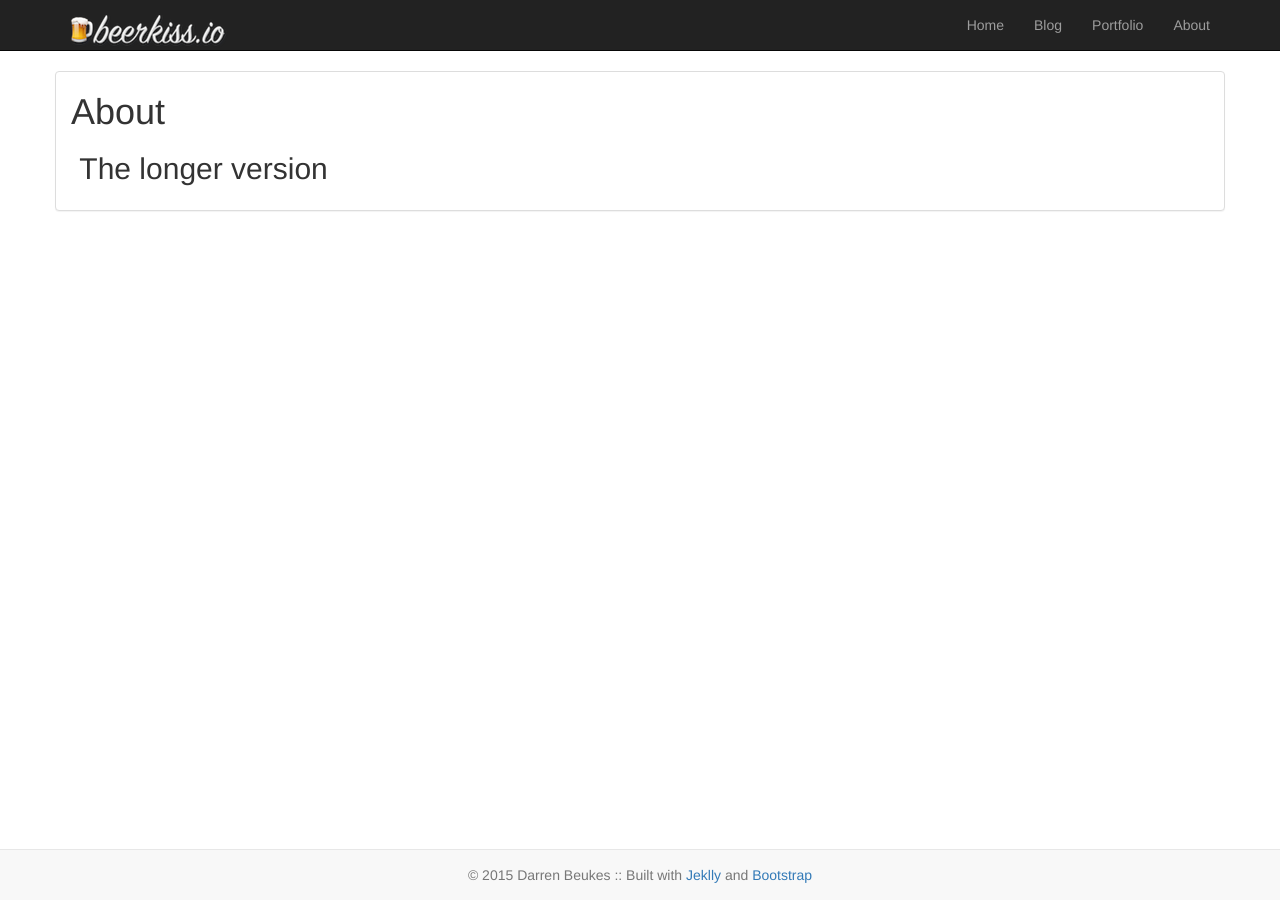
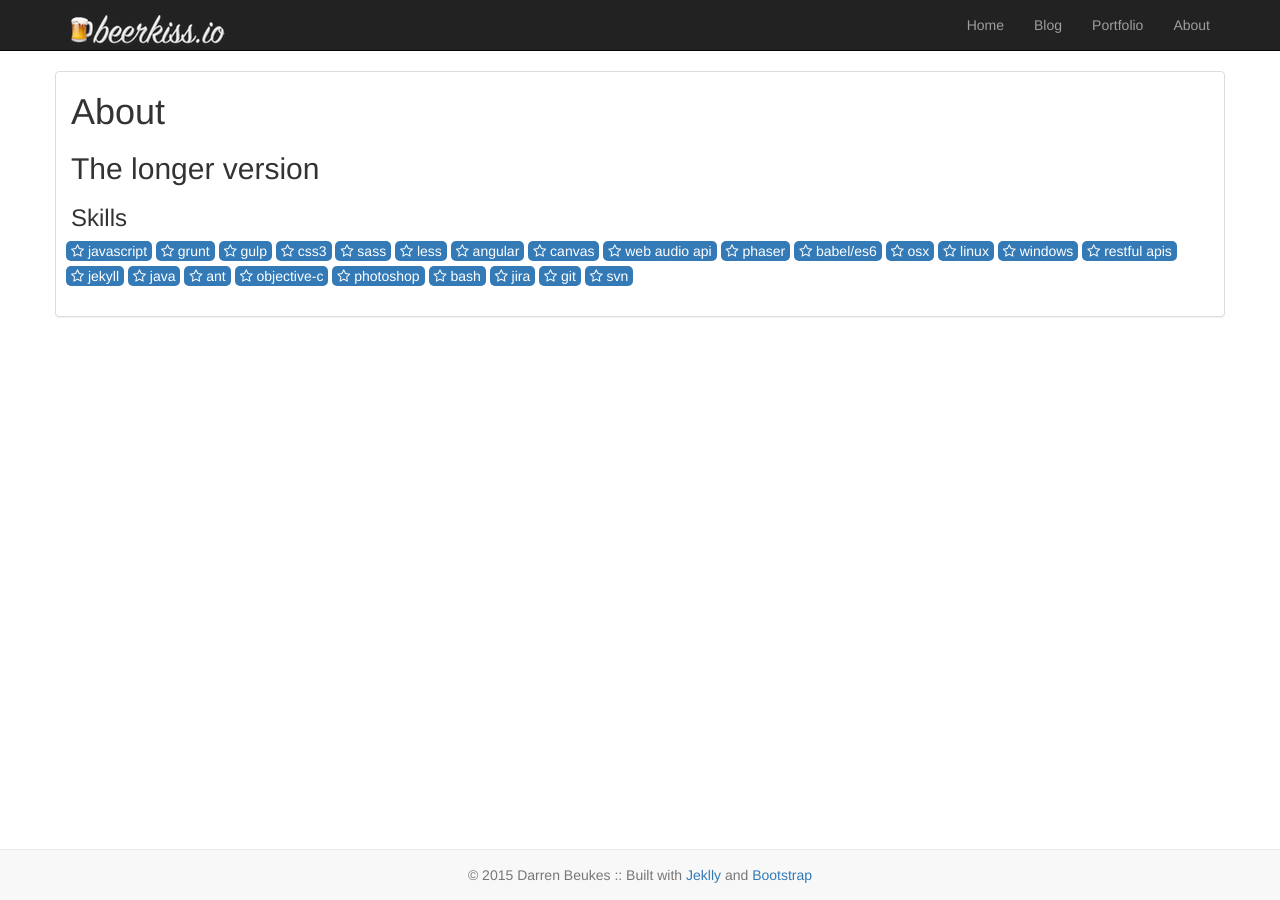
Before and after one commit to mr-beerkiss/mr-beerkiss.github.io, a Jekyll site: the page built from about/index.html, in a window 1280 px wide. Built offline with Jekyll 4.4.1, drawn with Linux system fonts in a browser that asks for light colours; nearby versions of some CDN libraries.

Commit message:
Initial work on About page
Started basic skills section for about page
Added skills data list yml
Changed about page type from markdown to html

```diff
--- /dev/null
+++ b/_data/skills.yml
@@ -0,0 +1,24 @@
+- javascript
+- grunt
+- gulp
+- css3
+- sass
+- less
+- angular
+- canvas
+- web audio api
+- phaser
+- babel/es6
+- osx
+- linux
+- windows
+- restful apis
+- jekyll
+- java
+- ant
+- objective-c
+- photoshop
+- bash
+- jira
+- git
+- svn
--- a/_sass/_site.scss
+++ b/_sass/_site.scss
@@ -42,3 +42,8 @@
 .beerkiss-scroll-lock {
     overflow: hidden;
 }
+
+.beerkiss-skills-list-item {
+    border-radius: 5px;
+    margin-bottom: 5px;
+}
--- /dev/null
+++ b/about/index.html
@@ -0,0 +1,18 @@
+---
+layout: default
+title: About
+group: "navigation"
+---
+
+<h1>About</h1>
+
+<h2>The longer version</h2>
+
+<h3>Skills</h3>
+<ul class="list-inline">
+
+    {% for skill in site.data.skills %}
+        <li class="bg-primary beerkiss-skills-list-item"><i class="fa fa-star-o"></i>&nbsp;{{ skill }}</li>
+    {% endfor %}
+
+</ul>
```
Also changed, not shown: about/index.md (deleted, +0 -9 lines).
